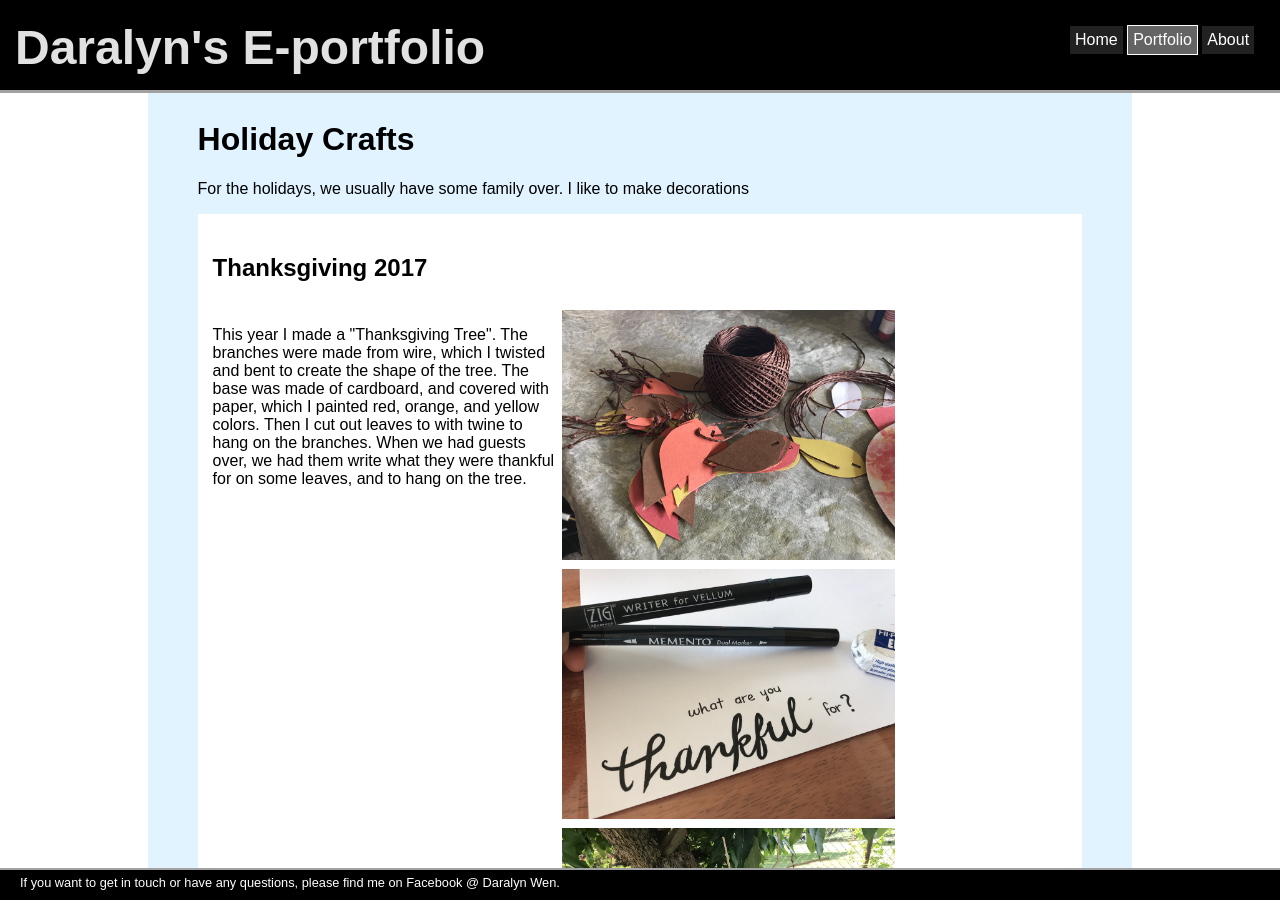
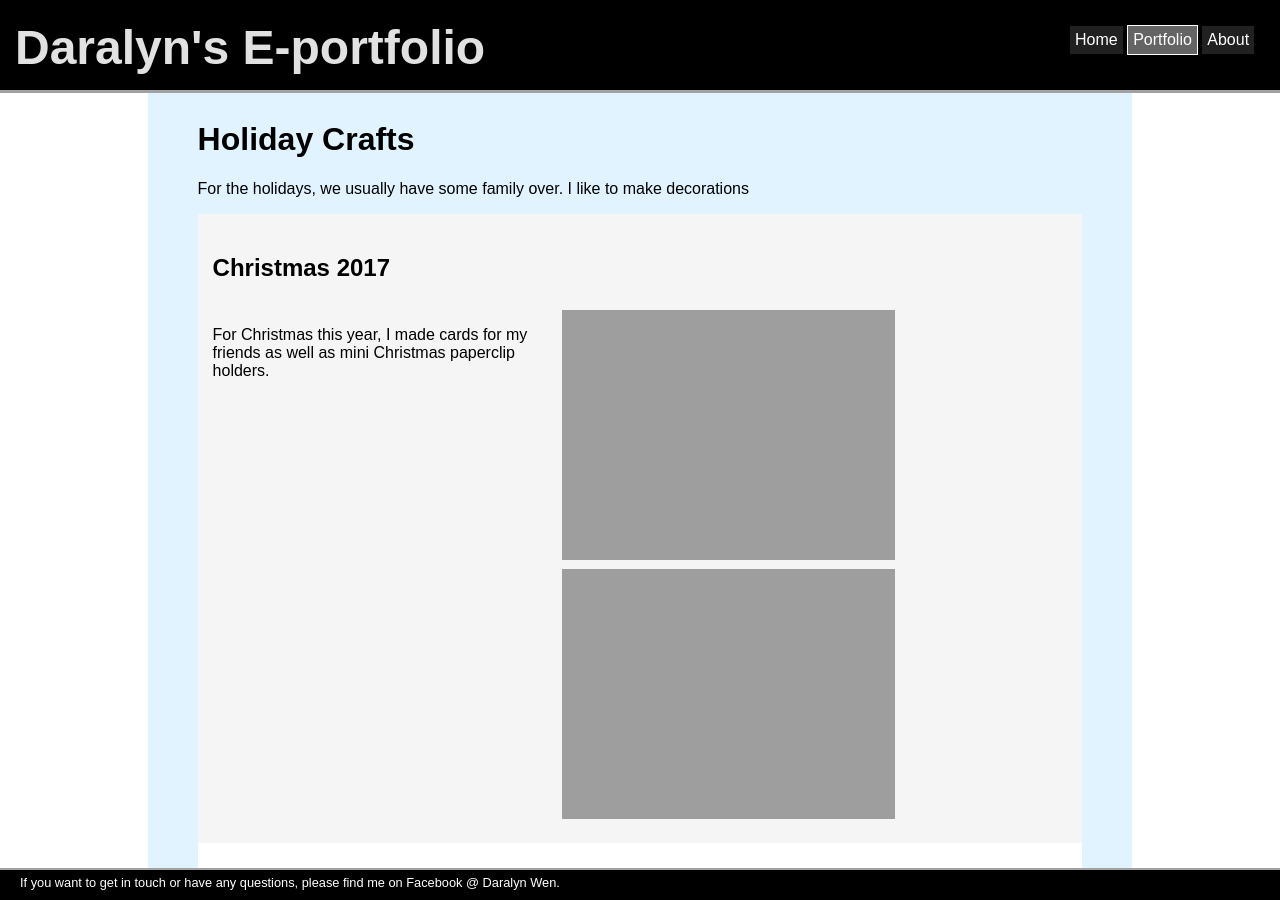
Before and after one commit to daralyn/daralyn.github.io, a Jekyll site: the page built from portfolio/holiday-crafts/index.html, in a window 1280 px wide and 900 px high. Built offline with Jekyll 4.4.1, drawn with Linux system fonts in a browser that asks for light colours.

Commit message:
Update index.html

```diff
--- a/portfolio/holiday-crafts/index.html
+++ b/portfolio/holiday-crafts/index.html
@@ -7,6 +7,18 @@ title: Daralyn's Holiday Crafts
   Holiday Crafts
 </h1>
 <p> For the holidays, we usually have some family over. I like to make decorations  </p>
+
+<div class="sectioneven">
+<h2> Christmas 2017 </h2>
+    <div class="crafttext">
+			 <p>For Christmas this year, I made cards for my friends as well as mini Christmas paperclip holders.</p>
+		</div>
+		<div class="craftpics">
+			<img src="https://daralyn.github.io/photos/holiday/2018Christmas1.jpg" alt="">
+			<img src="https://daralyn.github.io/photos/holiday/2017Christmas2.jpg" alt="">
+		</div>
+</div>
+
 
 <div class="sectionodd">
 <h2> Thanksgiving 2017 </h2>
```
